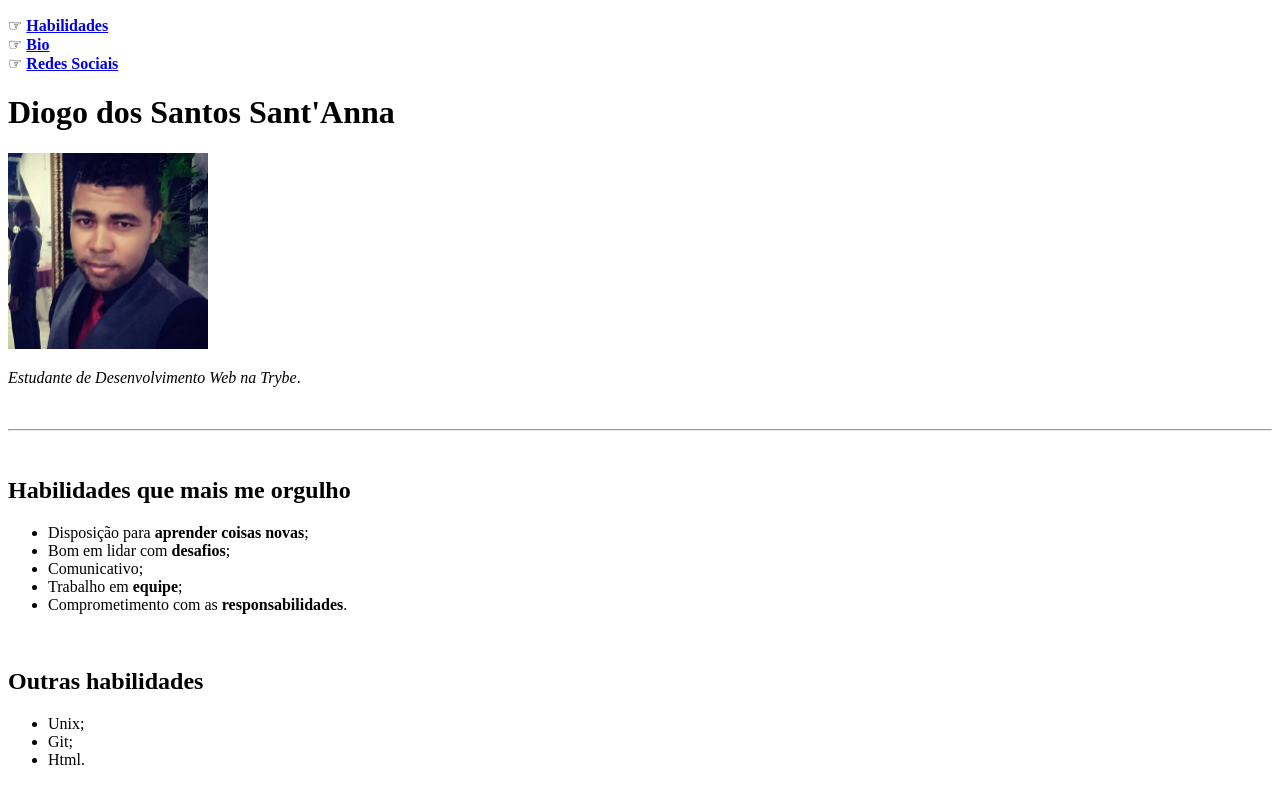
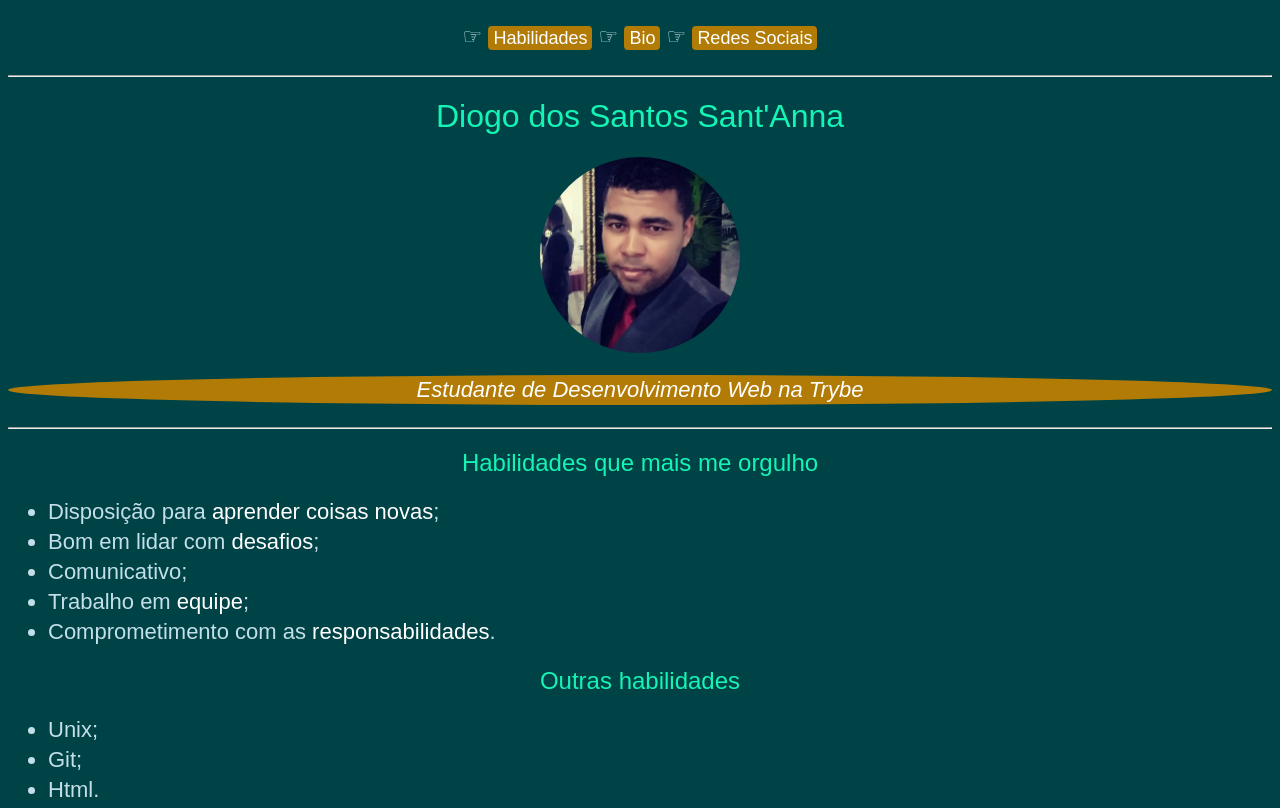
Before and after one commit to dihsantanna/dihsantanna.github.io, a plain HTML site: page index.html in a window 1280 px wide. Shown: the top 808 px of the page. Drawn offline with Linux system fonts and the light colour scheme.

Commit message:
acrenscenta estilos css a pagina

```diff
--- a/index.html
+++ b/index.html
@@ -5,49 +5,49 @@
     <meta http-equiv="X-UA-Compatible" content="IE=edge">
     <meta name="viewport" content="width=device-width, initial-scale=1.0">
     <title>Portifólio de Diogo Sant'Anna</title>
+    <link rel="stylesheet" type="text/css" href="style.css">
 </head>
+
 <body>
-    <p>☞ <b><a href="#skills">Habilidades</a></b> <br>
-    ☞ <b><a href="#bio">Bio</a></b> <br>
-    ☞ <b><a href="#redes">Redes Sociais</a></b></p>
-    <h1>Diogo dos Santos Sant'Anna</h1>
-    <img id="fotoInicio" width="200px" src="./fotos/foto_perfil.png" alt="Foto de Diogo Sant'Anna">
-    <p><i><em>Estudante de Desenvolvimento Web na Trybe</em></i>.</p>
-    <br>
+    <p class="center-text">
+        ☞ <a class="button-style" href="#skills">Habilidades</a>
+        ☞ <a class="button-style" href="#bio">Bio</a>
+        ☞ <a class="button-style" href="#redes">Redes Sociais</a>
+    </p>
+    <hr>
+
+    <h1 class="center-text">Diogo dos Santos Sant'Anna</h1>
+    <img class="object-center" id="fotoInicio" width="200px" src="./fotos/foto_perfil.png" alt="Foto de Diogo Sant'Anna">
+    <p class="center-text current-function">Estudante de Desenvolvimento Web na Trybe</p>
     <hr id="skills">
-    <br>
-    <h2>Habilidades que mais me orgulho</h2>
+    <h2 class="center-text">Habilidades que mais me orgulho</h2>
     <ul>
-        <li>Disposição para <strong>aprender coisas novas</strong>;</li>
-        <li>Bom em lidar com <strong>desafios</strong>;</li>
+        <li>Disposição para <strong class="strong-style">aprender coisas novas</strong>;</li>
+        <li>Bom em lidar com <strong class="strong-style">desafios</strong>;</li>
         <li>Comunicativo;</li>
-        <li>Trabalho em <strong>equipe</strong>;</li>
-        <li>Comprometimento com as <strong>responsabilidades</strong>.</li>
+        <li>Trabalho em <strong class="strong-style">equipe</strong>;</li>
+        <li>Comprometimento com as <strong class="strong-style">responsabilidades</strong>.</li>
     </ul>
-    <br>
 
-    <h2>Outras habilidades</h2>
+    <h2 class="center-text">Outras habilidades</h2>
     <ul>
         <li>Unix;</li>
         <li>Git;</li>
         <li>Html.</li>
     </ul>
-    <br>
     <hr>
-    <br>
 
-    <h2 id="bio">Um pouco sobre mim...</h2>
-    <br>
-    <img width="300px" src="./fotos/foto_isabelly_e_eu.jpg" alt="Foto de Diogo e Isabelly"></a>
-    <p>Brasileiro, natural de Niterói-RJ, tenho 29 anos e atulamente morando em Nova Iguaçu-RJ. Casado com <strong>Isabelly Souza Silva Sant'Anna</strong>, prezo muito pela minha família, pois acredito que na maioria das vezes ela é a base da <strong>formação de caráter</strong> de uma pessoa. Gosto de tudo que é tech, além de ser apaixonado por games. Em 2021 descidi seguir um novo rumo, e com o <strong>apoio</strong> de minha esposa, deixei para trás minha carreira como militar e decidi focar na minha <strong>realização profissional</strong>. Desde então estou me <strong>redescobrindo</strong>, além de <strong>reencontrar</strong> uma antiga paixão por <strong>desenvolvimento de softwares</strong>. </p>
-    <br>
+    <h2 class="center-text" id="bio">Um pouco sobre mim...</h2>
+    <img id="fotoCasal" class="object-center" width="300px" src="./fotos/foto_isabelly_e_eu.jpg" alt="Foto de Diogo e Isabelly"></a>
+    <p class="center-text">Brasileiro, natural de Niterói-RJ, tenho 29 anos e atulamente moro em Nova Iguaçu-RJ. Sou casado com <strong class="strong-style">Isabelly Souza Silva Sant'Anna</strong>, prezo muito pela minha família, pois acredito que na maioria das vezes ela é a base da <strong class="strong-style">formação de caráter</strong> de uma pessoa. Gosto de tudo que é tech, além de ser apaixonado por games. Em 2021 descidi seguir um novo rumo, e com o <strong class="strong-style">apoio</strong> de minha esposa, deixei para trás minha carreira como militar e decidi focar na minha <strong class="strong-style">realização profissional</strong>. Desde então estou me <strong class="strong-style">redescobrindo</strong>, além de <strong class="strong-style">reencontrar</strong> uma antiga paixão por <strong class="strong-style">desenvolvimento de softwares</strong>. </p>
     <hr>
-    <br>
 
-        <h3 id="redes"><b><u>Redes Sociais</u></b></h3>
-    <a title="LinkedIn" href="https://www.linkedin.com/in/diogo-santanna/" target="_blank"><img width="30px" src="./icons/linkedin.png" alt="Ícone LinkedIn"></a>
-    <a title="Facebook" href="https://www.facebook.com/diiisantanna" target="_blank"><img width="30x" src="./icons/facebook.png" alt="Ícone Facebook"></a>
-    <a title="Instagram" href="https://www.instagram.com/diiiisantanna/" target="_blank"><img width="30x" src="./icons/instagram.png" alt="Ícone Instagram"></a>
-    <a title="WhatsApp" href="https://api.whatsapp.com/send?phone=5521991488742" target="_blank"><img width="30x" src="./icons/whatsapp.png" alt="Ícone WhatsApp"></a>
+    <h3 class="center-text" id="redes"><b><u>Redes Sociais</u></b></h3>
+    <div class="center-text">
+        <a title="LinkedIn" href="https://www.linkedin.com/in/diogo-santanna/" target="_blank"><img width="30px" src="./icons/linkedin.png" alt="Ícone LinkedIn"></a>
+        <a title="Facebook" href="https://www.facebook.com/diiisantanna" target="_blank"><img width="30x" src="./icons/facebook.png" alt="Ícone Facebook"></a>
+        <a title="Instagram" href="https://www.instagram.com/diiiisantanna/" target="_blank"><img width="30x" src="./icons/instagram.png" alt="Ícone Instagram"></a>
+        <a title="WhatsApp" href="https://api.whatsapp.com/send?phone=5521991488742" target="_blank"><img width="30x" src="./icons/whatsapp.png" alt="Ícone WhatsApp"></a>
+    </div>
 </body>
 </html>
--- /dev/null
+++ b/style.css
@@ -0,0 +1,67 @@
+<style>
+    @font-face {
+        font-family: Acme;
+        src: url("./fonts/Acme/Acme-Regular.ttf");
+    }
+
+body {
+    font-family: 'Acme', sans-serif;
+    color:#C3DFE9;
+    background: rgb(0,67,70);
+    background: linear-gradient(180deg, rgba(0,67,70,1) 0%, rgba(0,67,70,1) 96%, rgba(255,255,255,1) 100%);
+}
+
+#fotoInicio, #fotoCasal {
+    border-radius: 50%;
+}
+
+h1 {
+    color: #15F4B5;
+    font-weight: 100;
+}
+
+h2, h3 {
+    color: #15F4B5;
+    font-weight: 100;
+}
+
+p, li {
+    font-weight: 200;
+    font-size: 22px;
+    line-height: 30px;
+}
+
+ .current-function {
+     font-size: 22px;
+     font-style: italic;
+     background-color: #B27B06;
+     border-radius: 100%;
+     color: #fff;
+ }
+
+ .strong-style {
+    color: #fff;
+    font-weight: 100;
+ }
+
+.button-style {
+    background-color: #B27B06;
+    padding: 2px 5px;
+    border-radius: 4px;
+    font-size: 18px;
+    text-decoration: none ;
+    color: white;
+}
+
+.center-text {
+    text-align: center;
+}
+
+.object-center {
+    display: block;
+    margin-left: auto;
+    margin-right: auto;
+}
+
+
+</style>
```
Also changed, not shown: fonts/Acme/OFL.txt (added, +94 -0 lines), fonts/Acme/Acme-Regular.ttf (added).
